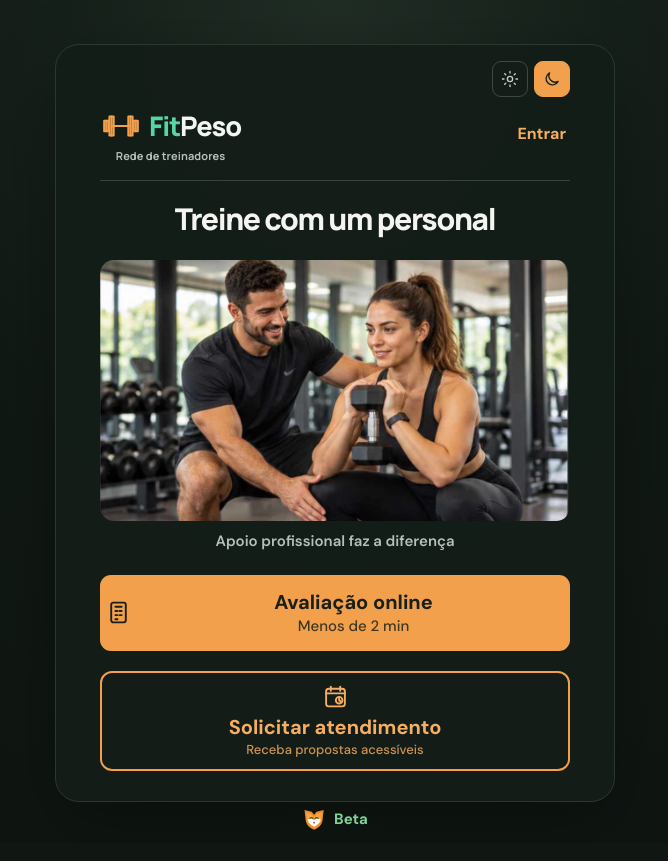
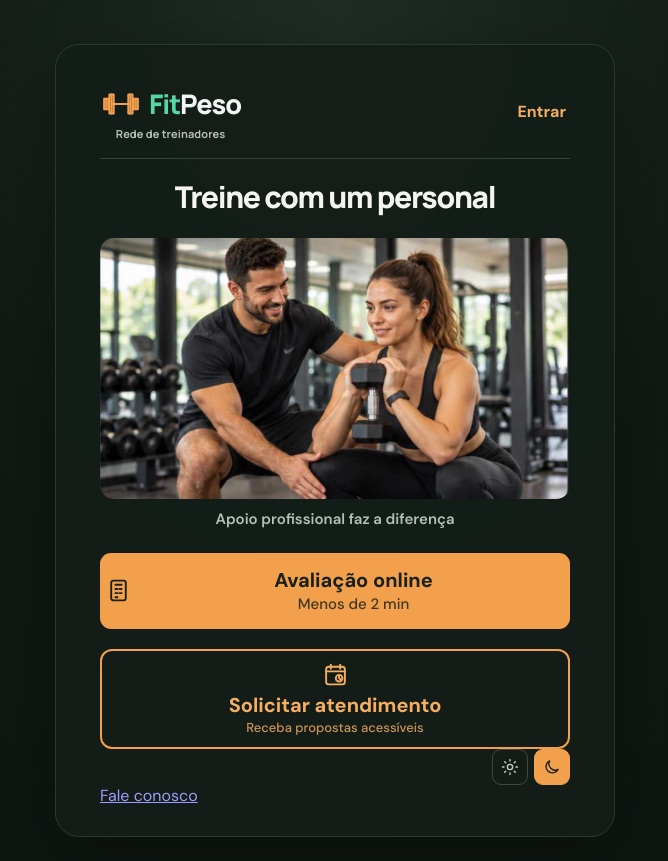
Before and after one commit to albertoapr/calculadoraimc, a Vue app: page / in a window 1280 px wide. Shown: the whole page, without its empty margins (305-973 px from the left). Built offline with nearby package versions, Linux system fonts and the light colour scheme.

Commit message:
Move temas para rodapé interno do box e centraliza Fale conosco sem marca Beta

```diff
--- a/src/App.vue
+++ b/src/App.vue
@@ -3,7 +3,6 @@ import { computed, nextTick, onMounted, reactive, ref, watch } from 'vue'
 import silhouetteScaleImage from './assets/female-bmi-silhouette-scale.jpg'
 import maleSilhouetteScaleImage from './assets/male-bmi-silhouette-scale.jpg'
 import rootHomePersonalImage from './assets/root-home-personal.jpg'
-import foxMark from './assets/fox-mark.svg'
 
 type Sex = 'feminino' | 'masculino' | 'outro'
 type GoogleCredentialResponse = { credential: string }
@@ -1702,14 +1701,6 @@ async function sendResult() {
 <template>
   <main class="page-shell">
     <section v-if="showTrainerSignup" class="calculator" aria-labelledby="page-title">
-      <div class="theme-switch theme-switch-in-box" role="group" aria-label="Aparência do aplicativo">
-        <button type="button" class="theme-icon-button" aria-label="Tema claro" title="Claro" :class="{ active: theme === 'light' }" :aria-pressed="theme === 'light'" @click="theme = 'light'">
-          <svg viewBox="0 0 24 24" aria-hidden="true"><circle cx="12" cy="12" r="3.5"/><path d="M12 2v2m0 16v2M4.93 4.93l1.42 1.42m11.3 11.3 1.42 1.42M2 12h2m16 0h2M4.93 19.07l1.42-1.42m11.3-11.3 1.42-1.42"/></svg>
-        </button>
-        <button type="button" class="theme-icon-button" aria-label="Tema escuro" title="Escuro" :class="{ active: theme === 'dark' }" :aria-pressed="theme === 'dark'" @click="theme = 'dark'">
-          <svg viewBox="0 0 24 24" aria-hidden="true"><path d="M20.2 15.2A8.5 8.5 0 0 1 8.8 3.8 8.5 8.5 0 1 0 20.2 15.2Z"/></svg>
-        </button>
-      </div>
       <header class="hero">
         <div class="brand" aria-label="FitPeso — Rede de treinadores">
           <svg class="dumbbell-icon" viewBox="0 0 40 40" aria-hidden="true"><path d="M6 15v10m5-14v18m18-18v18m5-14v10M11 20h18" /><path d="M4 15h4v10H4zm5-4h4v18H9zm18 0h4v18h-4zm5 4h4v10h-4z" /></svg>
@@ -1776,10 +1767,8 @@ async function sendResult() {
         <a v-if="trainerVerificationLink" class="primary-button field-wide" :href="trainerVerificationLink" target="_blank" rel="noopener noreferrer">Confirmar WhatsApp com a Beta <span aria-hidden="true">→</span></a>
       </form>
       <button class="back-button" type="button" @click="closeTrainerSignup">Início</button>
-    </section>
-
-    <section v-else-if="showCustomerLogin" class="calculator customer-signup login-screen" aria-labelledby="customer-login-title">
-      <div class="theme-switch theme-switch-in-box" role="group" aria-label="Aparência do aplicativo">
+      <div class="box-footer" aria-label="Preferências e contato">
+      <div class="theme-switch" role="group" aria-label="Aparência do aplicativo">
         <button type="button" class="theme-icon-button" aria-label="Tema claro" title="Claro" :class="{ active: theme === 'light' }" :aria-pressed="theme === 'light'" @click="theme = 'light'">
           <svg viewBox="0 0 24 24" aria-hidden="true"><circle cx="12" cy="12" r="3.5"/><path d="M12 2v2m0 16v2M4.93 4.93l1.42 1.42m11.3 11.3 1.42 1.42M2 12h2m16 0h2M4.93 19.07l1.42-1.42m11.3-11.3 1.42-1.42"/></svg>
         </button>
@@ -1787,6 +1776,12 @@ async function sendResult() {
           <svg viewBox="0 0 24 24" aria-hidden="true"><path d="M20.2 15.2A8.5 8.5 0 0 1 8.8 3.8 8.5 8.5 0 1 0 20.2 15.2Z"/></svg>
         </button>
       </div>
+        <a class="box-contact-link" href="https://wa.me/5521987741518?text=Ol%C3%A1%2C%20gostaria%20de%20falar%20com%20a%20equipe%20do%20FitPeso." target="_blank" rel="noopener noreferrer">Fale conosco</a>
+        <span class="box-footer-spacer" aria-hidden="true"></span>
+      </div>
+    </section>
+
+    <section v-else-if="showCustomerLogin" class="calculator customer-signup login-screen" aria-labelledby="customer-login-title">
       <header class="hero">
         <div class="brand" aria-label="FitPeso — Rede de treinadores">
           <span class="brand-lockup"><span class="brand-default"><span class="brand-fit">Fit</span><span class="brand-peso">Peso</span></span></span>
@@ -1848,10 +1843,8 @@ async function sendResult() {
           <button class="secondary-button" type="button" @click="loginAsTrainer ? pollTrainerWhatsAppLogin() : pollCustomerLogin()">Verificar agora</button>
         </section>
       </div>
-    </section>
-
-    <section v-else-if="showCustomerSignup" class="calculator customer-signup" aria-labelledby="customer-signup-title">
-      <div class="theme-switch theme-switch-in-box" role="group" aria-label="Aparência do aplicativo">
+      <div class="box-footer" aria-label="Preferências e contato">
+      <div class="theme-switch" role="group" aria-label="Aparência do aplicativo">
         <button type="button" class="theme-icon-button" aria-label="Tema claro" title="Claro" :class="{ active: theme === 'light' }" :aria-pressed="theme === 'light'" @click="theme = 'light'">
           <svg viewBox="0 0 24 24" aria-hidden="true"><circle cx="12" cy="12" r="3.5"/><path d="M12 2v2m0 16v2M4.93 4.93l1.42 1.42m11.3 11.3 1.42 1.42M2 12h2m16 0h2M4.93 19.07l1.42-1.42m11.3-11.3 1.42-1.42"/></svg>
         </button>
@@ -1859,6 +1852,12 @@ async function sendResult() {
           <svg viewBox="0 0 24 24" aria-hidden="true"><path d="M20.2 15.2A8.5 8.5 0 0 1 8.8 3.8 8.5 8.5 0 1 0 20.2 15.2Z"/></svg>
         </button>
       </div>
+        <a class="box-contact-link" href="https://wa.me/5521987741518?text=Ol%C3%A1%2C%20gostaria%20de%20falar%20com%20a%20equipe%20do%20FitPeso." target="_blank" rel="noopener noreferrer">Fale conosco</a>
+        <span class="box-footer-spacer" aria-hidden="true"></span>
+      </div>
+    </section>
+
+    <section v-else-if="showCustomerSignup" class="calculator customer-signup" aria-labelledby="customer-signup-title">
       <header class="hero">
         <div class="brand" aria-label="FitPeso">
           <svg class="dumbbell-icon" viewBox="0 0 40 40" aria-hidden="true"><path d="M6 15v10m5-14v18m18-18v18m5-14v10M11 20h18" /><path d="M4 15h4v10H4zm5-4h4v18H9zm18 0h4v18h-4zm5 4h4v10h-4z" /></svg>
@@ -1897,10 +1896,8 @@ async function sendResult() {
       </div>
       <p v-if="customerStatus && !customerVerificationLink" class="status" role="alert">{{ customerStatus }}</p>
       <button class="back-button" type="button" @click="closeCustomerSignup">Início</button>
-    </section>
-
-    <section v-else class="calculator" :aria-labelledby="viewMode === 'home' && !result ? undefined : viewMode === 'contact' ? 'contact-form-title' : 'page-title'" :aria-label="viewMode === 'home' && !result ? 'FitPeso' : undefined">
-      <div class="theme-switch theme-switch-in-box" role="group" aria-label="Aparência do aplicativo">
+      <div class="box-footer" aria-label="Preferências e contato">
+      <div class="theme-switch" role="group" aria-label="Aparência do aplicativo">
         <button type="button" class="theme-icon-button" aria-label="Tema claro" title="Claro" :class="{ active: theme === 'light' }" :aria-pressed="theme === 'light'" @click="theme = 'light'">
           <svg viewBox="0 0 24 24" aria-hidden="true"><circle cx="12" cy="12" r="3.5"/><path d="M12 2v2m0 16v2M4.93 4.93l1.42 1.42m11.3 11.3 1.42 1.42M2 12h2m16 0h2M4.93 19.07l1.42-1.42m11.3-11.3 1.42-1.42"/></svg>
         </button>
@@ -1908,6 +1905,12 @@ async function sendResult() {
           <svg viewBox="0 0 24 24" aria-hidden="true"><path d="M20.2 15.2A8.5 8.5 0 0 1 8.8 3.8 8.5 8.5 0 1 0 20.2 15.2Z"/></svg>
         </button>
       </div>
+        <a class="box-contact-link" href="https://wa.me/5521987741518?text=Ol%C3%A1%2C%20gostaria%20de%20falar%20com%20a%20equipe%20do%20FitPeso." target="_blank" rel="noopener noreferrer">Fale conosco</a>
+        <span class="box-footer-spacer" aria-hidden="true"></span>
+      </div>
+    </section>
+
+    <section v-else class="calculator" :aria-labelledby="viewMode === 'home' && !result ? undefined : viewMode === 'contact' ? 'contact-form-title' : 'page-title'" :aria-label="viewMode === 'home' && !result ? 'FitPeso' : undefined">
       <div v-if="showHomeTopbar" class="fitpeso-home-topbar">
         <div class="fitpeso-home-brand" aria-label="FitPeso — Rede de treinadores">
           <div class="fitpeso-home-brand-main">
@@ -2315,13 +2318,19 @@ async function sendResult() {
           <button class="primary-button" type="button" @click="requestSent = false; openCustomerRequests()">Ver propostas</button>
         </section>
       </div>
+      <div class="box-footer" aria-label="Preferências e contato">
+      <div class="theme-switch" role="group" aria-label="Aparência do aplicativo">
+        <button type="button" class="theme-icon-button" aria-label="Tema claro" title="Claro" :class="{ active: theme === 'light' }" :aria-pressed="theme === 'light'" @click="theme = 'light'">
+          <svg viewBox="0 0 24 24" aria-hidden="true"><circle cx="12" cy="12" r="3.5"/><path d="M12 2v2m0 16v2M4.93 4.93l1.42 1.42m11.3 11.3 1.42 1.42M2 12h2m16 0h2M4.93 19.07l1.42-1.42m11.3-11.3 1.42-1.42"/></svg>
+        </button>
+        <button type="button" class="theme-icon-button" aria-label="Tema escuro" title="Escuro" :class="{ active: theme === 'dark' }" :aria-pressed="theme === 'dark'" @click="theme = 'dark'">
+          <svg viewBox="0 0 24 24" aria-hidden="true"><path d="M20.2 15.2A8.5 8.5 0 0 1 8.8 3.8 8.5 8.5 0 1 0 20.2 15.2Z"/></svg>
+        </button>
+      </div>
+        <a class="box-contact-link" href="https://wa.me/5521987741518?text=Ol%C3%A1%2C%20gostaria%20de%20falar%20com%20a%20equipe%20do%20FitPeso." target="_blank" rel="noopener noreferrer">Fale conosco</a>
+        <span class="box-footer-spacer" aria-hidden="true"></span>
+      </div>
 
     </section>
-    <footer>
-      <div class="footer-bar">
-        <div class="footer-brand"><img :src="foxMark" alt=""><a href="https://wa.me/5521987741518?text=Ol%C3%A1%2C%20sou%20personal.%20Me%20interessei%20pelo%20fitpeso%2C%20como%20funciona%20%3F" target="_blank" rel="noopener noreferrer">Beta</a></div>
-
-      </div>
-    </footer>
   </main>
 </template>
```
